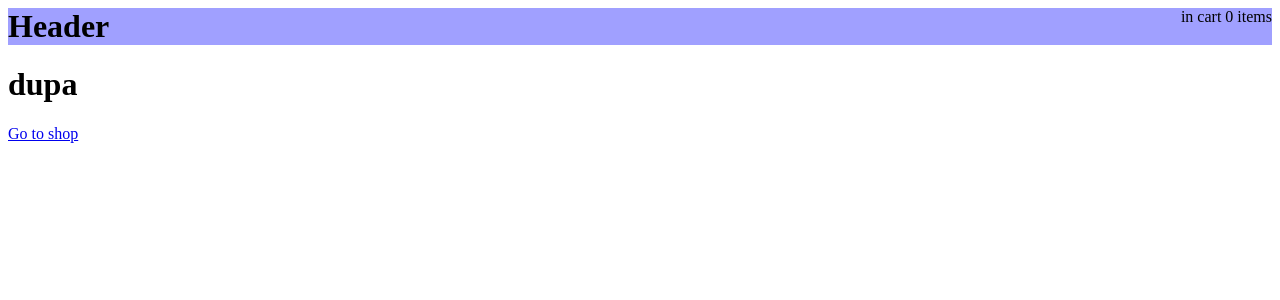
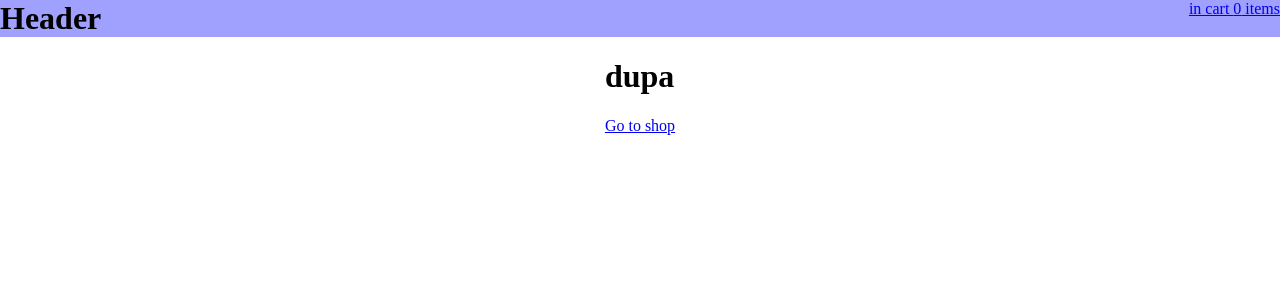
Before and after one commit to kociotrzeci/shopping-cart, a React (Vite) app: page /homepage in a window 1280 px wide. Shown: the top 300 px of the page. Built offline with nearby package versions, Linux system fonts and the light colour scheme.

Commit message:
styling shop

```diff
--- a/src/Cart.jsx
+++ b/src/Cart.jsx
@@ -6,10 +6,10 @@ export default function Cart() {
 
   return (
     <div>
-      <Link to="/shop">
-        <button>GO TO SHOP</button>
-      </Link>
-      <ShowItemsCart _data={cart} _modifyCartContent={modifyCart} />
+      <div className="panel left shop-items">
+        <ShowItemsCart _data={cart} _modifyCartContent={modifyCart} />
+      </div>
+      <div className="panel right"> </div>
     </div>
   );
 }
--- a/src/Header.jsx
+++ b/src/Header.jsx
@@ -13,11 +13,14 @@ export default function HomePage() {
       <div className="header" key="header">
         <h1>Header</h1>
         <div>
-          <p>in cart {itemsInCart()} items</p>
-          <Link to="/cart"></Link>
+          <Link to="/cart">
+            <p>in cart {itemsInCart()} items</p>
+          </Link>
         </div>
       </div>
-      <Outlet context={[cart, modifyCart]} />
+      <div className="content">
+        <Outlet context={[cart, modifyCart]} />
+      </div>
     </>
   );
 }
--- a/src/Shop.jsx
+++ b/src/Shop.jsx
@@ -39,9 +39,6 @@ export default function Shop() {
 
   return (
     <div>
-      <Link to="/cart">
-        <button>GO TO CART</button>
-      </Link>
       {loading ? (
         <p>Loading...</p>
       ) : error ? (
--- a/src/ShowItemsShop.jsx
+++ b/src/ShowItemsShop.jsx
@@ -9,7 +9,7 @@ function ShowItemsShop({ _data, _addToCart }) {
       {_data &&
         _data.map((item) => (
           <div key={"item_" + item.id} className="item-container">
-            <div>
+            <div className="image-container">
               <img src={item.image} alt={item.title} />
             </div>
             <div className="item-info">
--- a/src/index.scss
+++ b/src/index.scss
@@ -1,17 +1,20 @@
-.body {
+body {
   padding: 0px;
+  margin: 0;
+  display: flex;
+  flex-direction: column;
+  align-items: center;
+}
+#root {
+  width: 100%;
+  align-items: center;
+  display: flex;
+  flex-direction: column;
+  align-items: center;
+  .content {
     max-width: 1300px;
-}
-.header {
+    justify-self: center;
     display: flex;
-  justify-content: space-between;
-  background-color: rgb(160, 160, 255);
-  * {
-    margin: 0;
-    padding: 0;
-  }
-}
-
     .shop-items {
       display: flex;
       flex-direction: row;
@@ -20,12 +23,13 @@
       justify-content: space-around;
       .item-container {
         flex: 1 1 250px;
-    display: grid;
-    align-content: space-between;
+        display: flex;
+        flex-direction: column;
+        justify-content: space-between;
         border: 1px solid black;
-    max-width: 350px;
-    min-width: 200px;
-    div {
+        max-width: 400px;
+        min-width: 250px;
+        .image-container {
           display: flex;
           width: 100%;
           height: 100%;
@@ -37,8 +41,23 @@
           }
         }
         .item-info {
-      display: flex;
-      flex-direction: column;
+          display: grid;
+          grid-template-rows: 2fr 1fr 1fr;
+          h5 {
+            height: 2rem;
           }
         }
       }
+    }
+  }
+  .header {
+    display: flex;
+    align-self: stretch;
+    justify-content: space-between;
+    background-color: rgb(160, 160, 255);
+    * {
+      margin: 0;
+      padding: 0;
+    }
+  }
+}
```
Also changed, not shown: 2 other files (tests, documents, lock files or other folders). Lines whose indentation alone changed are shown as unchanged.
